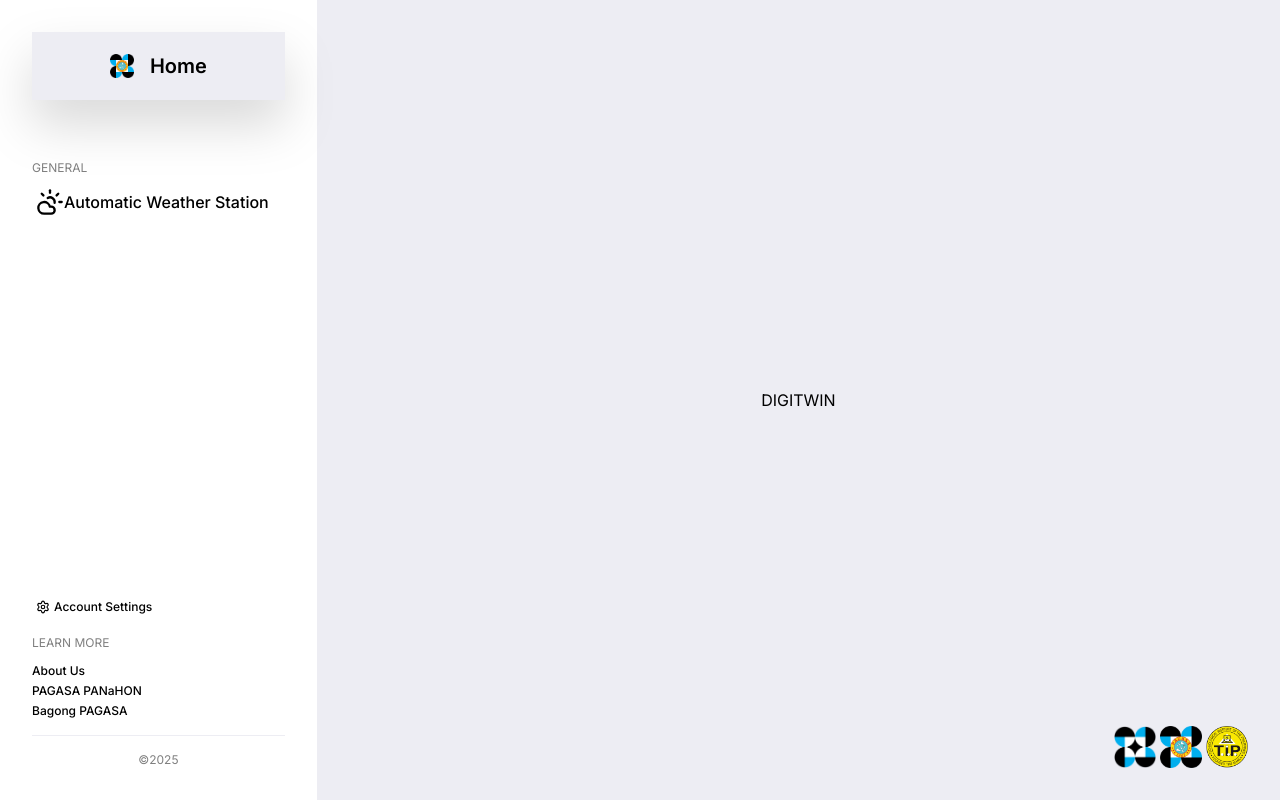
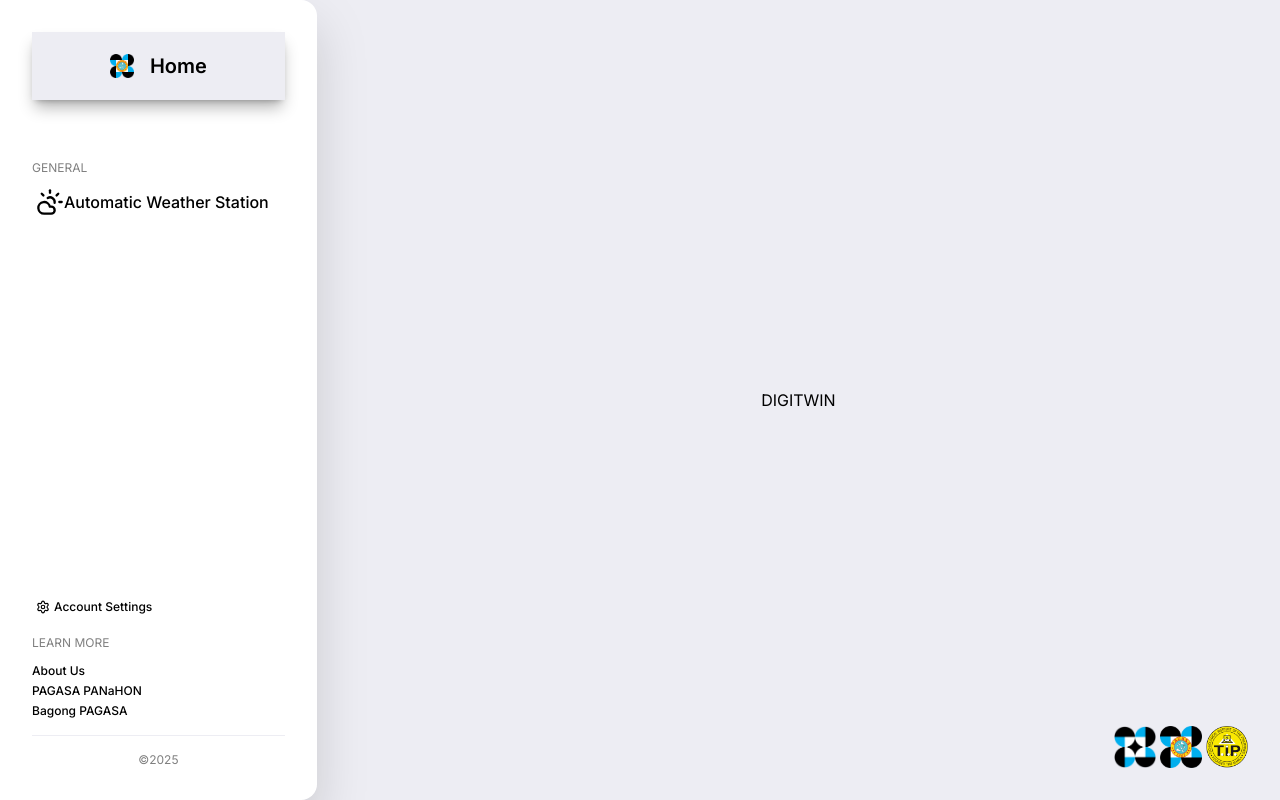
Before and after one commit to PagP332/AWS-digital-twin, a Next.js app: page /home in a window 1280 px wide. Built offline with nearby package versions, Linux system fonts and the light colour scheme.

Commit message:
Added Home Page, Map functionality, and Sidebar

```diff
--- a/src/app/home/page.js
+++ b/src/app/home/page.js
@@ -30,7 +30,7 @@ export default function page() {
   const SidebarTabs = ({ children, className, ...props }) => {
     return (
       <button
-        className={`hover:bg-secondary flex w-fit cursor-pointer flex-row items-center rounded-xl p-1 transition-all hover:pl-2 hover:text-white ${className}`}
+        className={`hover:bg-secondary hover:shadow-lg flex w-fit cursor-pointer flex-row items-center rounded-xl p-1 transition-all hover:pl-2 hover:text-white ${className}`}
         {...props}
       >
         {children}
@@ -39,10 +39,10 @@ export default function page() {
   };
   const Sidebar = () => {
     return (
-      <div className="dark:bg-primary flex h-full w-100 flex-col justify-between bg-white p-8 dark:text-white">
+      <div className="dark:bg-primary flex h-full w-100 rounded-r-2xl drop-shadow-2xl flex-col justify-between bg-white p-8 dark:text-white">
         <div>
           <div className="mb-15 flex items-center justify-center">
-            <FloatingWindow className="!bg-background flex-row gap-4">
+            <FloatingWindow className="!bg-background flex-row gap-4 shadow-lg/30 drop-shadow-none">
               <PAGASA size={24} />
               <p className="text-xl font-semibold">Home</p>
             </FloatingWindow>
```
